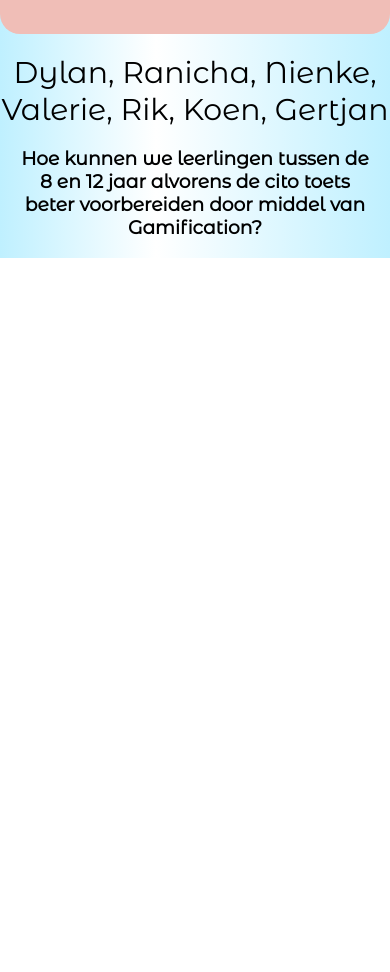
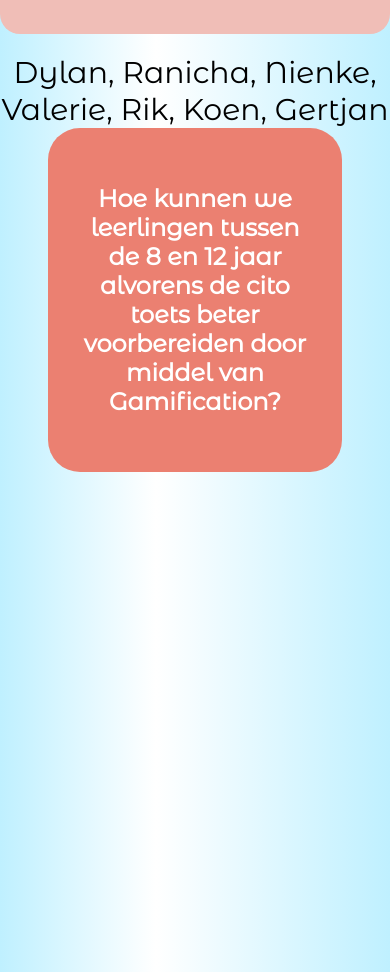
Before and after one commit to koen-benne/esportslamas-onepager, a React (Create React App) app: page / in a window 390 px wide. Shown: the part 780-1752 px from the top of the page. Before the commit the page ends 1038 px from the top, so only its background shows below. Built offline with nearby package versions, Linux system fonts and the light colour scheme.

Commit message:
updated section

```diff
--- a/src/App.js
+++ b/src/App.js
@@ -2,7 +2,7 @@
 import './App.css';
 import Header from './components/Header';
 import TeamBlock from './components/TeamBlock';
-import TargetQuestionSection from './components/TargetQuestionSection';
+import TargetQuestionSection from './components/TargetQuestion/TargetQuestionSection';
 
 function App() {
   return (
--- /dev/null
+++ b/src/components/TargetQuestion/TargetQuestionSection.js
@@ -0,0 +1,16 @@
+import Container from '../Container';
+import styles from './TargetQuestionSection.module.css';
+
+function TargetQuestionSection() {
+  return (
+    <div className={styles.targetquestion}>
+        <Container>
+            <div className={styles.item}>
+                <h3 className={styles.title}>Hoe kunnen we leerlingen tussen de 8 en 12 jaar alvorens de cito toets beter voorbereiden door middel van Gamification?</h3>
+            </div>
+        </Container>
+    </div>
+  );
+}
+
+export default TargetQuestionSection;
--- /dev/null
+++ b/src/components/TargetQuestion/TargetQuestionSection.module.css
@@ -0,0 +1,35 @@
+.targetquestion {
+    padding: 0 2rem;
+    height: 100vh;
+}
+
+.item {
+    background-color: #EB8071;
+    display: flex;
+    align-items: center;
+    justify-content: center;
+    padding: 6rem 2rem;
+    border-radius: 32px;
+}
+
+.title {
+    color: #ffffff;
+    font-size: 64px;
+}
+
+
+ @media only screen and (max-width: 900px) {
+    .title {
+        font-size: 44px;
+    }
+}
+
+@media only screen and (max-width: 600px) {
+    .title {
+        font-size: 24px;
+    }
+
+    .item {
+        padding: 2rem;
+    }
+  }
--- a/src/components/TargetQuestionSection.js
+++ /dev/null
@@ -1,16 +0,0 @@
-import Container from './Container';
-import styles from './Container.module.css';
-
-function TargetQuestionSection({children}) {
-  return (
-    <div class={styles.targetquestion}>
-        <Container>
-            <div>
-                <h3>Hoe kunnen we leerlingen tussen de 8 en 12 jaar alvorens de cito toets beter voorbereiden door middel van Gamification?</h3>
-            </div>
-        </Container>
-    </div>
-  );
-}
-
-export default TargetQuestionSection;
```
Also changed, not shown: src/components/TargetQuestionSection.module.css (deleted), 1 other file (tests, documents, lock files or other folders).
